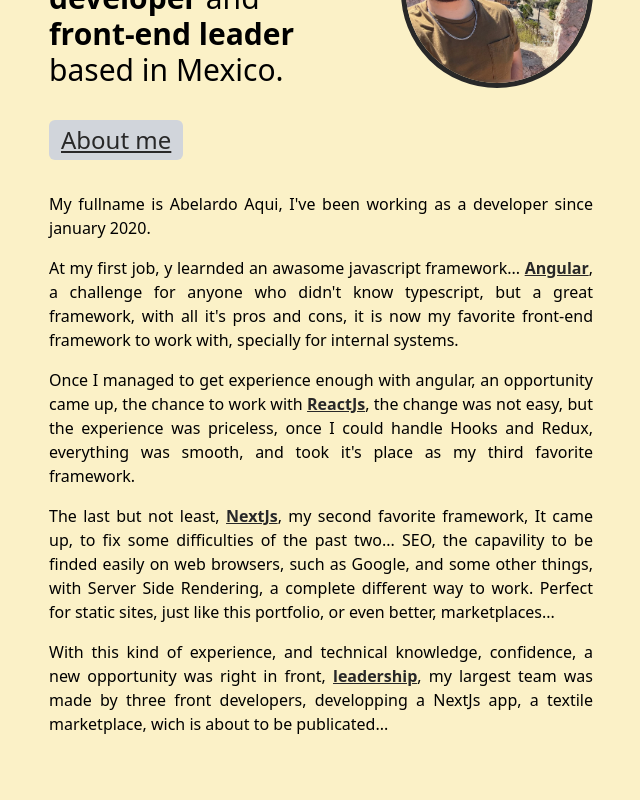
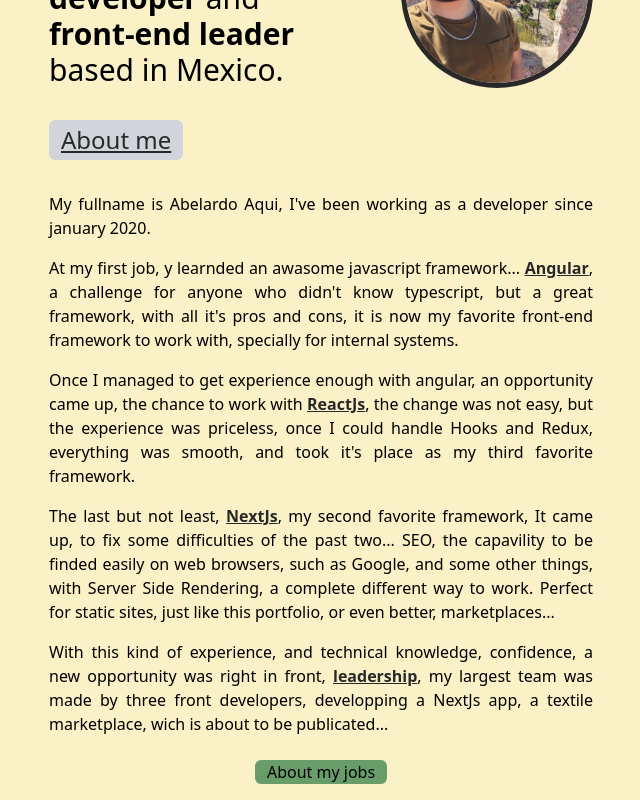
Before and after one commit to TecAbel/tecabel-portfolio, a Next.js app: page / in a window 1280 px wide. Shown: the part 352-1152 px from the top of the page, without its empty margins (319-959 px from the left). Before the commit the page ends 1104 px from the top, so only its background shows below. Built offline with nearby package versions, Linux system fonts and the light colour scheme.

Commit message:
feat(button): add button to my jobs

```diff
--- a/src/pages/index.tsx
+++ b/src/pages/index.tsx
@@ -1,13 +1,30 @@
 import { HeadPortfolio } from '@/components'
 import { HellowSection } from '@/components/sections'
 import { MainLayout } from '@/layouts/main-layout'
+import Link from 'next/link'
 
 export default function Home() {
   return (
     <>
-      <MainLayout title='AA | About me' description='Mi carrera como desarrollador'>
+      <MainLayout
+        title="AA | About me"
+        description="Mi carrera como desarrollador"
+      >
         <HeadPortfolio />
         <HellowSection />
+        <div className='w-full grid place-items-center mt-6'>
+          <Link
+            className="
+            bg-button
+            px-3
+            rounded-md
+            dark:bg-button-dark
+            "
+            href={'/jobs'}
+          >
+            About my jobs
+          </Link>
+        </div>
       </MainLayout>
     </>
   )
--- a/tailwind.config.js
+++ b/tailwind.config.js
@@ -9,7 +9,9 @@ module.exports = {
     extend: {
       colors: {
         'main': '#fbf1c7',
-        'main-dark': '#282828'
+        'main-dark': '#282828',
+        'button': '#689d6a',
+        'button-dark': '#689d6a'
       }
     },
   },
```
